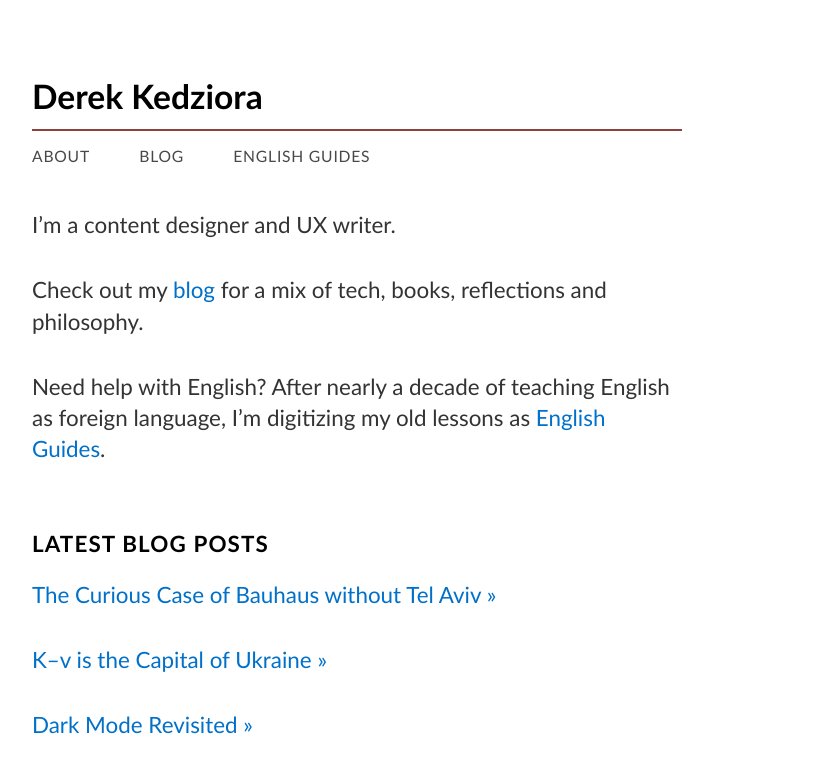
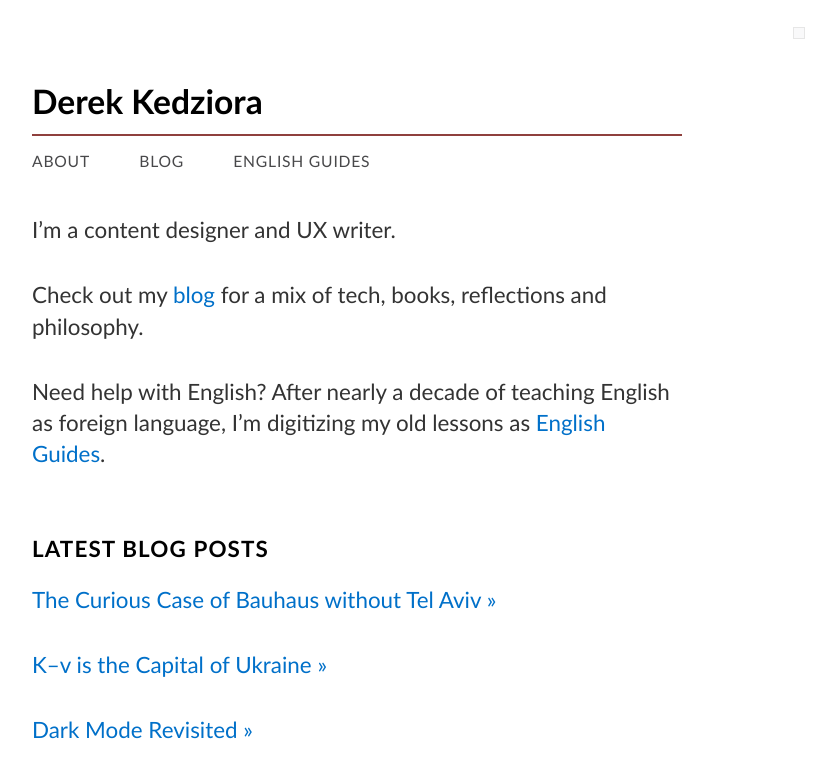
Before and after one commit to parcuri/derekkedziora.com, a Jekyll site: the page built from index.md, in a window 1280 px wide. Shown: the top 778 px of the page, without its empty margins (283-1119 px from the left). Built offline with Jekyll 4.4.1, drawn with Linux system fonts in a browser that asks for light colours.

Commit message:
Mode toggle switched to button

```diff
--- a/_layouts/default.html
+++ b/_layouts/default.html
@@ -5,9 +5,10 @@
 {%- include head-matter.html -%}
 </head>
 <body>
-	<div class="button-container">
+<button id="theme-toggle" onclick="modeSwitcher()"></button>
+	<!--<div class="button-container">
     	<a id="theme-toggle" onclick="modeSwitcher()" class="theme-toggle-button"></a>
-  </div>
+  </div>-->
   	<article>
 		<h1>{{page.title}}</h1>
     	{%- include subtitle.html -%}
--- a/assets/css/main.scss
+++ b/assets/css/main.scss
@@ -92,6 +92,14 @@
   display: flex;
   flex-direction: column;
   align-items: center;
+}
+
+button {
+  background-color: var(--box-background-color);
+  border: 1px solid var(--light-border-color);
+  color: var(--light-text-color);
+  margin: 2em 15% 0 auto;
+  padding: 5px;
 }
 
 main {
@@ -452,6 +460,10 @@
     margin: 0 5%;
   }
 
+  button {
+    margin-right: 0;
+  }
+
   .tag-nav span {
     flex-basis: 50%;
   }
```
